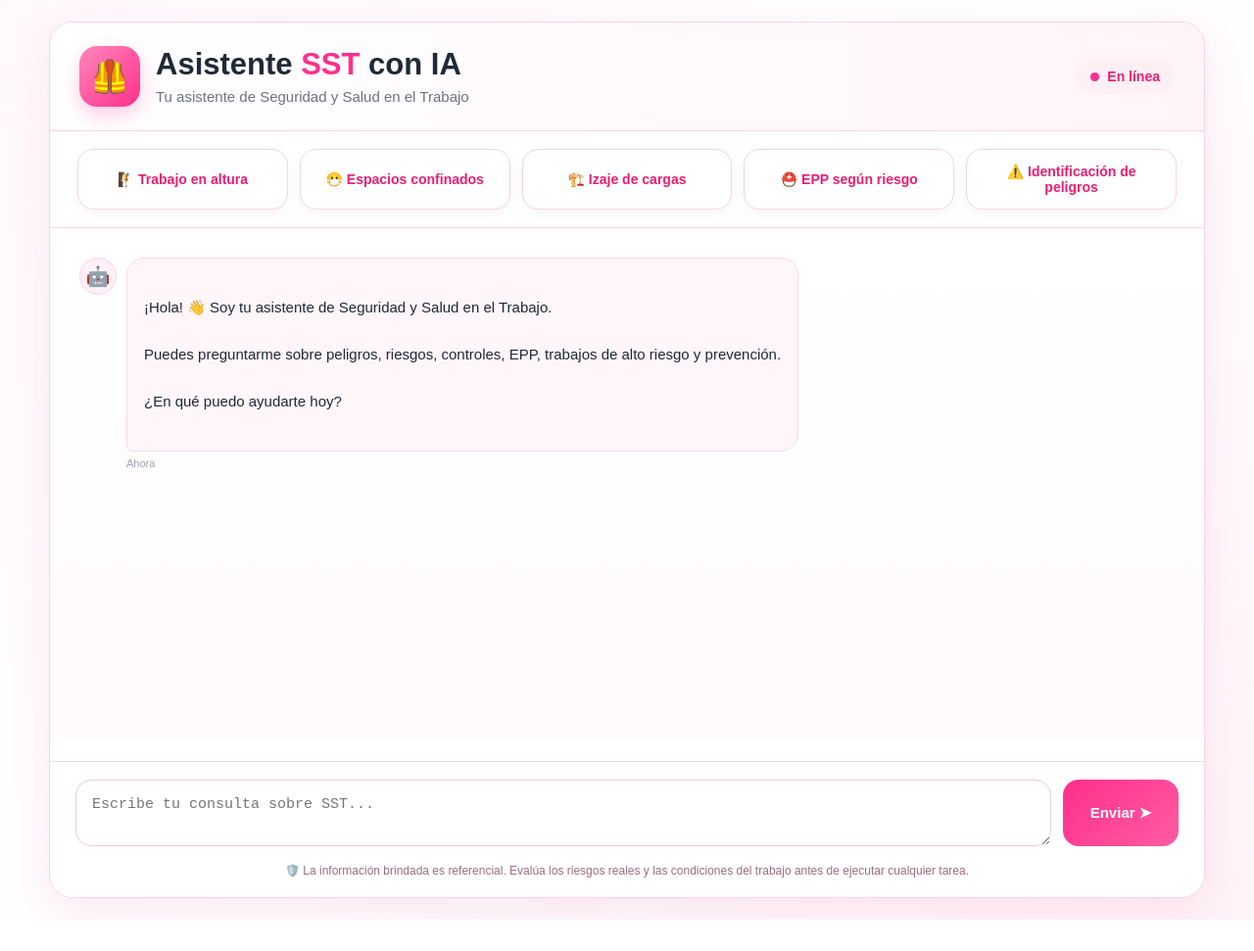
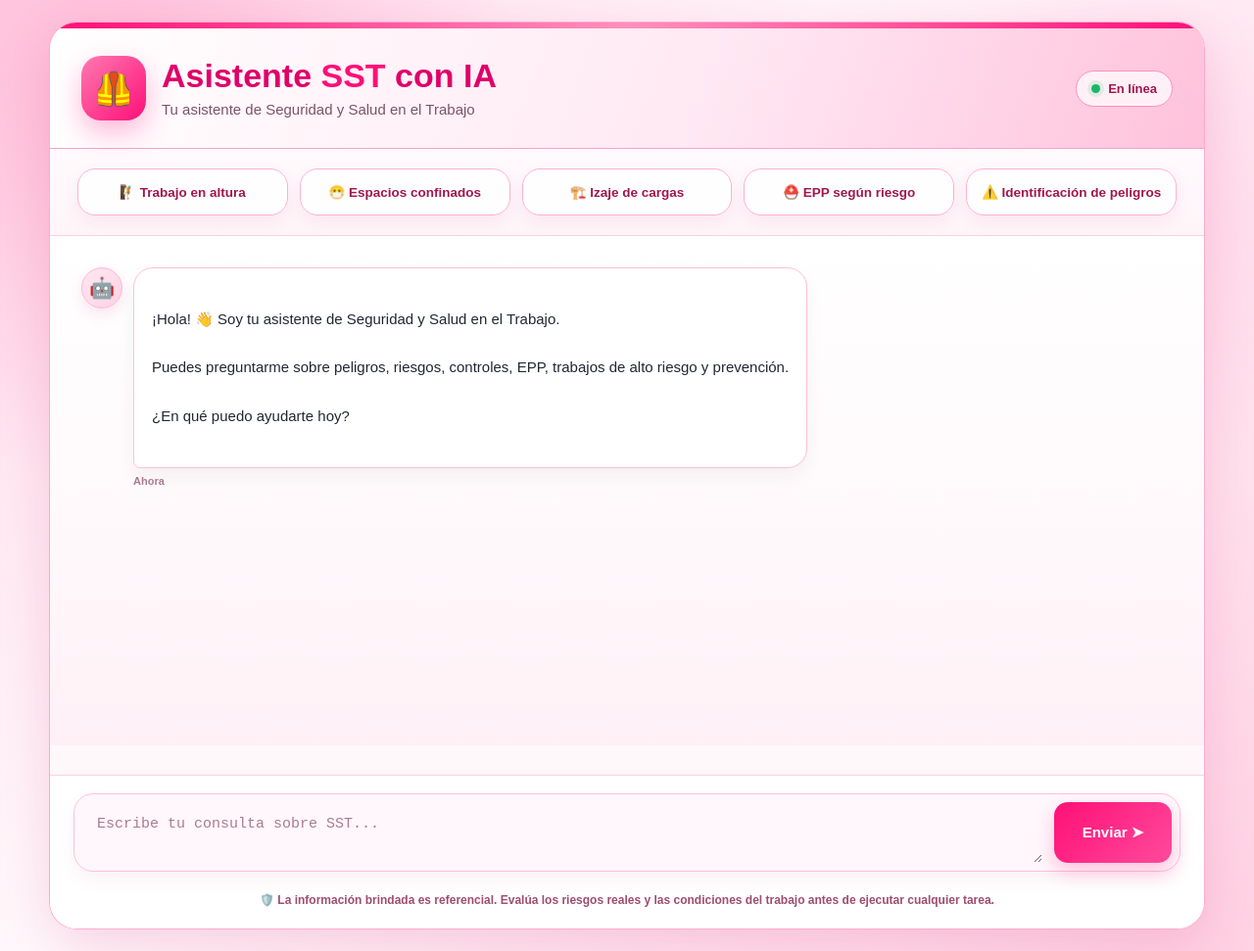
Before and after one commit to romerolagoserikapaola-source/Chatbot-SST, a plain HTML site: page index.html in a window 1280 px wide. Shown: the whole page at 98% size. Before the commit the page ends 939 px from the top, so only its background shows below. Drawn offline with Linux system fonts and the light colour scheme.

Commit message:
Update index.html

```diff
--- a/index.html
+++ b/index.html
@@ -13,47 +13,98 @@
     }
 
     :root {
-      --rosa: #ff2f8b;
-      --rosa-oscuro: #e91e72;
-      --rosa-suave: #fff1f7;
-      --rosa-borde: #ffd1e4;
-      --texto: #1f2937;
+      --rosa: #ff0f78;
+      --rosa-2: #ff4f9d;
+      --rosa-oscuro: #c9005a;
+      --rosa-profundo: #9f174f;
+      --rosa-suave: #ffe7f1;
+      --rosa-borde: #ff9fc6;
+      --texto: #222733;
       --gris: #6b7280;
-      --fondo: #fffafb;
       --blanco: #ffffff;
     }
 
     body {
       font-family: Arial, Helvetica, sans-serif;
+      min-height: 100vh;
+      color: var(--texto);
+
       background:
+        radial-gradient(
+          circle at 10% 10%,
+          rgba(255, 15, 120, 0.16),
+          transparent 28%
+        ),
+        radial-gradient(
+          circle at 88% 18%,
+          rgba(255, 79, 157, 0.13),
+          transparent 24%
+        ),
         linear-gradient(
           135deg,
-          #fff8fb 0%,
-          #fff 50%,
-          #fff3f8 100%
+          #ffd9e9 0%,
+          #fff9fc 45%,
+          #ffd1e3 100%
         );
-      color: var(--texto);
-      min-height: 100vh;
+
+      padding: 22px;
     }
 
     .app {
-      width: min(1180px, 96%);
-      margin: 22px auto;
-      background: rgba(255, 255, 255, 0.96);
-      border: 1px solid var(--rosa-borde);
-      border-radius: 24px;
-      box-shadow: 0 16px 45px rgba(214, 51, 123, 0.10);
+      width: min(1180px, 100%);
+      margin: 0 auto;
+
+      background:
+        rgba(255, 255, 255, 0.96);
+
+      border:
+        1px solid rgba(255, 143, 189, 0.75);
+
+      border-radius: 28px;
+
+      box-shadow:
+        0 18px 55px rgba(201, 0, 90, 0.15);
+
       overflow: hidden;
+      position: relative;
     }
+
+    .app::before {
+      content: "";
+      display: block;
+      height: 6px;
+
+      background:
+        linear-gradient(
+          90deg,
+          #ff0f78,
+          #ff8fbd,
+          #ff0f78
+        );
+    }
+
+    /* =========================
+       ENCABEZADO
+    ========================== */
 
     .header {
       display: flex;
       justify-content: space-between;
       align-items: center;
+
       gap: 20px;
-      padding: 24px 30px;
-      background: linear-gradient(90deg, #fff 0%, #fff5f9 100%);
-      border-bottom: 1px solid var(--rosa-borde);
+      padding: 28px 32px;
+
+      background:
+        linear-gradient(
+          110deg,
+          #ffffff 0%,
+          #ffe9f3 56%,
+          #ffc2db 100%
+        );
+
+      border-bottom:
+        1px solid #ff9fc6;
     }
 
     .brand {
@@ -63,96 +114,187 @@
     }
 
     .logo {
-      width: 62px;
-      height: 62px;
-      border-radius: 18px;
+      width: 66px;
+      height: 66px;
+
+      border-radius: 20px;
+
       display: flex;
       align-items: center;
       justify-content: center;
-      font-size: 32px;
-      background: linear-gradient(135deg, #ff87bb, var(--rosa));
-      box-shadow: 0 8px 20px rgba(255, 47, 139, 0.24);
+
+      font-size: 33px;
+
+      background:
+        linear-gradient(
+          135deg,
+          #ff7ab1,
+          #ff0f78
+        );
+
+      box-shadow:
+        0 12px 28px rgba(255, 15, 120, 0.28);
     }
 
     .brand h1 {
-      font-size: 31px;
-      line-height: 1.1;
+      font-size: 34px;
+      line-height: 1.05;
+
+      color: #df0069;
+
+      font-weight: 800;
     }
 
     .brand h1 span {
-      color: var(--rosa);
+      color: #ff0f78;
     }
 
     .brand p {
-      margin-top: 6px;
-      color: var(--gris);
+      margin-top: 8px;
+
+      color: #7c5366;
+
       font-size: 15px;
+      font-weight: 500;
     }
 
+    /* =========================
+       ESTADO EN LÍNEA
+    ========================== */
+
     .online {
-      display: flex;
+      display: inline-flex;
       align-items: center;
+
       gap: 8px;
+
       padding: 10px 15px;
+
       border-radius: 999px;
-      background: #fff0f6;
-      color: var(--rosa-oscuro);
+
+      background:
+        rgba(255, 255, 255, 0.72);
+
+      color: var(--rosa-profundo);
+
+      border:
+        1px solid #ff8fbd;
+
       font-weight: 700;
-      font-size: 14px;
+      font-size: 13px;
     }
 
     .online-dot {
       width: 9px;
       height: 9px;
+
       border-radius: 50%;
-      background: var(--rosa);
+
+      background: #19b76a;
+
+      box-shadow:
+        0 0 0 4px rgba(25, 183, 106, 0.12);
     }
+
+    /* =========================
+       BOTONES RÁPIDOS
+    ========================== */
 
     .quick-actions {
       display: grid;
-      grid-template-columns: repeat(5, 1fr);
+
+      grid-template-columns:
+        repeat(5, 1fr);
+
       gap: 12px;
-      padding: 18px 28px;
-      border-bottom: 1px solid var(--rosa-borde);
-      background: #fff;
+
+      padding: 20px 28px;
+
+      background:
+        linear-gradient(
+          180deg,
+          #fffafd 0%,
+          #fff5f9 100%
+        );
+
+      border-bottom:
+        1px solid #ffd0e1;
     }
 
     .quick-btn {
-      border: 1px solid #f3d4e1;
-      background: #fff;
-      border-radius: 16px;
-      padding: 14px 12px;
+      border:
+        1px solid #ffb0d0;
+
+      background:
+        rgba(255, 255, 255, 0.90);
+
+      border-radius: 18px;
+
+      padding: 15px 12px;
+
       cursor: pointer;
-      color: var(--rosa-oscuro);
-      font-size: 14px;
+
+      color:
+        var(--rosa-profundo);
+
+      font-size: 13.5px;
       font-weight: 700;
+
       transition: 0.2s ease;
-      box-shadow: 0 5px 14px rgba(0, 0, 0, 0.04);
+
+      box-shadow:
+        0 7px 18px rgba(176, 23, 85, 0.07);
     }
 
     .quick-btn:hover {
-      transform: translateY(-2px);
-      border-color: var(--rosa);
-      background: var(--rosa-suave);
+      transform:
+        translateY(-3px);
+
+      border-color:
+        var(--rosa);
+
+      background:
+        linear-gradient(
+          135deg,
+          var(--rosa),
+          var(--rosa-2)
+        );
+
+      color: white;
+
+      box-shadow:
+        0 12px 28px rgba(255, 15, 120, 0.22);
     }
+
+    /* =========================
+       CHAT
+    ========================== */
 
     .chat-area {
       min-height: 520px;
-      max-height: 600px;
+      max-height: 620px;
+
       overflow-y: auto;
-      padding: 30px;
+
+      padding: 32px;
+
       background:
         linear-gradient(
           180deg,
-          rgba(255,255,255,1) 0%,
-          rgba(255,250,252,1) 100%
+          #ffffff 0%,
+          #fff8fb 62%,
+          #fff0f6 100%
         );
+
+      scroll-behavior: smooth;
     }
 
     .message-row {
       display: flex;
+
       margin-bottom: 22px;
-      gap: 10px;
+
+      gap: 11px;
     }
 
     .message-row.user {
@@ -163,128 +305,276 @@
       justify-content: flex-start;
     }
 
+    /* =========================
+       AVATAR IA
+    ========================== */
+
     .avatar {
-      width: 38px;
-      height: 38px;
+      width: 42px;
+      height: 42px;
+
       border-radius: 50%;
-      background: var(--rosa-suave);
+
+      background:
+        linear-gradient(
+          135deg,
+          #ffe8f2,
+          #ffd1e3
+        );
+
       display: flex;
       align-items: center;
       justify-content: center;
+
       flex-shrink: 0;
-      font-size: 20px;
-      border: 1px solid var(--rosa-borde);
+
+      font-size: 21px;
+
+      border:
+        1px solid #ffb6d3;
+
+      box-shadow:
+        0 6px 15px rgba(201, 0, 90, 0.10);
     }
 
     .message-content {
-      max-width: 72%;
+      max-width: 74%;
     }
 
+    /* =========================
+       BURBUJAS
+    ========================== */
+
     .bubble {
-      padding: 14px 17px;
-      border-radius: 18px;
-      line-height: 1.6;
+      padding: 15px 18px;
+
+      border-radius: 20px;
+
+      line-height: 1.65;
+
       white-space: pre-wrap;
+
       word-break: break-word;
+
       font-size: 15px;
+
+      box-shadow:
+        0 8px 18px rgba(56, 32, 43, 0.05);
     }
 
     .bot .bubble {
-      background: #fff6fa;
-      border: 1px solid #f8d9e6;
-      border-bottom-left-radius: 6px;
+      background: #ffffff;
+
+      border:
+        1px solid #ffc0d9;
+
+      border-bottom-left-radius: 7px;
     }
 
     .user .bubble {
-      background: linear-gradient(135deg, var(--rosa), #ff4f9a);
-      color: #fff;
-      border-bottom-right-radius: 6px;
-      box-shadow: 0 7px 18px rgba(255, 47, 139, 0.18);
+      background:
+        linear-gradient(
+          135deg,
+          #ff0f78,
+          #ff4f9d
+        );
+
+      color: white;
+
+      border-bottom-right-radius: 7px;
+
+      box-shadow:
+        0 10px 24px rgba(255, 15, 120, 0.25);
     }
 
     .time {
-      margin-top: 6px;
-      color: #9ca3af;
+      margin-top: 7px;
+
+      color: #aa7b90;
+
       font-size: 11px;
+      font-weight: 600;
     }
 
     .user .time {
       text-align: right;
     }
 
+    /* =========================
+       ESTADO IA
+    ========================== */
+
     .status {
-      min-height: 24px;
-      padding: 0 30px 8px;
-      color: var(--rosa-oscuro);
+      min-height: 30px;
+
+      padding:
+        2px 30px 10px;
+
+      color:
+        var(--rosa-oscuro);
+
       font-size: 13px;
-      font-weight: 600;
+
+      font-weight: 700;
+
+      background:
+        #fff8fb;
     }
 
+    /* =========================
+       ÁREA PARA ESCRIBIR
+    ========================== */
+
     .input-wrapper {
-      padding: 18px 26px;
-      border-top: 1px solid var(--rosa-borde);
-      background: #fff;
+      padding:
+        18px 24px 22px;
+
+      border-top:
+        1px solid #ffd0e1;
+
+      background: white;
     }
 
     .input-box {
       display: flex;
+
       gap: 12px;
+
       align-items: stretch;
+
+      background:
+        #fff7fb;
+
+      border:
+        1px solid #ffc0da;
+
+      border-radius: 20px;
+
+      padding: 8px;
+
+      box-shadow:
+        0 8px 20px rgba(201, 0, 90, 0.06);
     }
 
     textarea {
       flex: 1;
+
       min-height: 58px;
-      max-height: 140px;
+      max-height: 150px;
+
       resize: vertical;
-      border: 1px solid #eccbd8;
-      border-radius: 16px;
-      padding: 16px;
+
+      border: none;
+
+      background: transparent;
+
+      border-radius: 14px;
+
+      padding: 14px 15px;
+
       font-size: 15px;
+
       outline: none;
-      transition: 0.2s;
+
+      color:
+        var(--texto);
     }
 
-    textarea:focus {
-      border-color: var(--rosa);
-      box-shadow: 0 0 0 4px rgba(255, 47, 139, 0.08);
+    textarea::placeholder {
+      color: #aa7b90;
     }
 
+    .input-box:focus-within {
+      border-color:
+        var(--rosa);
+
+      box-shadow:
+        0 0 0 4px rgba(255, 15, 120, 0.10),
+        0 10px 24px rgba(201, 0, 90, 0.08);
+    }
+
+    /* =========================
+       BOTÓN ENVIAR
+    ========================== */
+
     .send-btn {
-      min-width: 118px;
+      min-width: 120px;
+
       border: none;
-      border-radius: 16px;
-      background: linear-gradient(135deg, var(--rosa), #ff5ca3);
-      color: #fff;
+
+      border-radius: 14px;
+
+      background:
+        linear-gradient(
+          135deg,
+          #ff0f78,
+          #ff4b9b
+        );
+
+      color: white;
+
       font-size: 15px;
-      font-weight: 700;
+
+      font-weight: 800;
+
       cursor: pointer;
+
+      padding: 0 18px;
+
       transition: 0.2s ease;
+
+      box-shadow:
+        0 9px 20px rgba(255, 15, 120, 0.22);
     }
 
     .send-btn:hover {
-      transform: translateY(-1px);
-      box-shadow: 0 8px 20px rgba(255, 47, 139, 0.22);
+      transform:
+        translateY(-1px);
+
+      box-shadow:
+        0 12px 26px rgba(255, 15, 120, 0.30);
     }
 
     .send-btn:disabled {
       opacity: 0.55;
+
       cursor: not-allowed;
+
       transform: none;
-      box-shadow: none;
     }
 
+    /* =========================
+       PIE DE PÁGINA
+    ========================== */
+
     .footer {
-      padding: 0 26px 20px;
+      padding:
+        0 26px 22px;
+
       text-align: center;
-      color: #9b6d81;
+
+      color: #9f4c70;
+
       font-size: 12px;
-      background: #fff;
+
+      font-weight: 600;
+
+      background: white;
     }
 
+    /* =========================
+       CELULAR
+    ========================== */
+
     @media (max-width: 900px) {
+
+      body {
+        padding: 12px;
+      }
+
       .quick-actions {
-        grid-template-columns: repeat(2, 1fr);
+        grid-template-columns:
+          repeat(2, 1fr);
       }
 
       .message-content {
@@ -293,25 +583,38 @@
     }
 
     @media (max-width: 640px) {
+
+      body {
+        padding: 0;
+      }
+
       .app {
         width: 100%;
+
         margin: 0;
+
         border-radius: 0;
+
         min-height: 100vh;
       }
 
       .header {
         align-items: flex-start;
+
         padding: 20px;
       }
 
       .logo {
-        width: 52px;
-        height: 52px;
+        width: 54px;
+        height: 54px;
       }
 
       .brand h1 {
-        font-size: 24px;
+        font-size: 25px;
+      }
+
+      .brand p {
+        font-size: 13px;
       }
 
       .online {
@@ -319,13 +622,17 @@
       }
 
       .quick-actions {
-        grid-template-columns: 1fr 1fr;
+        grid-template-columns:
+          1fr 1fr;
+
         padding: 14px;
       }
 
       .chat-area {
         min-height: 480px;
-        padding: 18px 14px;
+
+        padding:
+          20px 14px;
       }
 
       .message-content {
@@ -333,7 +640,7 @@
       }
 
       .input-wrapper {
-        padding: 14px;
+        padding: 12px;
       }
 
       .input-box {
@@ -344,12 +651,16 @@
         min-height: 50px;
       }
     }
+
   </style>
+
 </head>
 
 <body>
 
 <div class="app">
+
+  <!-- ENCABEZADO -->
 
   <header class="header">
 
@@ -360,6 +671,7 @@
       </div>
 
       <div>
+
         <h1>
           Asistente <span>SST</span> con IA
         </h1>
@@ -367,17 +679,23 @@
         <p>
           Tu asistente de Seguridad y Salud en el Trabajo
         </p>
+
       </div>
 
     </div>
 
     <div class="online">
+
       <div class="online-dot"></div>
+
       En línea
+
     </div>
 
   </header>
 
+
+  <!-- BOTONES RÁPIDOS -->
 
   <section class="quick-actions">
 
@@ -388,12 +706,14 @@
       🧗 Trabajo en altura
     </button>
 
+
     <button
       class="quick-btn"
       onclick="usarPregunta('¿Cuáles son los principales riesgos y controles en espacios confinados?')"
     >
       😷 Espacios confinados
     </button>
+
 
     <button
       class="quick-btn"
@@ -402,12 +722,14 @@
       🏗️ Izaje de cargas
     </button>
 
+
     <button
       class="quick-btn"
       onclick="usarPregunta('¿Qué EPP debo considerar según los riesgos de la actividad?')"
     >
       ⛑️ EPP según riesgo
     </button>
+
 
     <button
       class="quick-btn"
@@ -418,6 +740,8 @@
 
   </section>
 
+
+  <!-- CHAT -->
 
   <main
     id="chat"
@@ -451,11 +775,15 @@ Puedes preguntarme sobre peligros, riesgos, controles, EPP, trabajos de alto rie
   </main>
 
 
+  <!-- ESTADO -->
+
   <div
     id="status"
     class="status"
   ></div>
 
+
+  <!-- ÁREA DE CONSULTA -->
 
   <section class="input-wrapper">
 
@@ -466,6 +794,7 @@ Puedes preguntarme sobre peligros, riesgos, controles, EPP, trabajos de alto rie
         placeholder="Escribe tu consulta sobre SST..."
         onkeydown="manejarEnter(event)"
       ></textarea>
+
 
       <button
         id="enviar"
@@ -480,8 +809,14 @@ Puedes preguntarme sobre peligros, riesgos, controles, EPP, trabajos de alto rie
   </section>
 
 
+  <!-- PIE -->
+
   <footer class="footer">
-      🛡️ La información brindada es referencial. Evalúa los riesgos reales y las condiciones del trabajo antes de ejecutar cualquier tarea.
+
+    🛡️ La información brindada es referencial.
+    Evalúa los riesgos reales y las condiciones del trabajo
+    antes de ejecutar cualquier tarea.
+
   </footer>
 
 </div>
@@ -489,9 +824,17 @@ Puedes preguntarme sobre peligros, riesgos, controles, EPP, trabajos de alto rie
 
 <script>
 
+  /* ========================================
+     WEBHOOK PRODUCCIÓN N8N
+  ======================================== */
+
   const WEBHOOK_URL =
     "https://romerolagoserikapaola.app.n8n.cloud/webhook/chatbot-sst";
 
+
+  /* ========================================
+     PREGUNTAS RÁPIDAS
+  ======================================== */
 
   function usarPregunta(texto) {
 
@@ -505,6 +848,10 @@ Puedes preguntarme sobre peligros, riesgos, controles, EPP, trabajos de alto rie
 
   }
 
+
+  /* ========================================
+     ENTER PARA ENVIAR
+  ======================================== */
 
   function manejarEnter(event) {
 
@@ -522,6 +869,10 @@ Puedes preguntarme sobre peligros, riesgos, controles, EPP, trabajos de alto rie
   }
 
 
+  /* ========================================
+     OBTENER HORA
+  ======================================== */
+
   function obtenerHora() {
 
     const ahora =
@@ -538,6 +889,10 @@ Puedes preguntarme sobre peligros, riesgos, controles, EPP, trabajos de alto rie
   }
 
 
+  /* ========================================
+     AGREGAR MENSAJES
+  ======================================== */
+
   function agregarMensaje(
     texto,
     tipo
@@ -553,6 +908,8 @@ Puedes preguntarme sobre peligros, riesgos, controles, EPP, trabajos de alto rie
     fila.className =
       `message-row ${tipo}`;
 
+
+    /* Avatar IA */
 
     if (tipo === "bot") {
 
@@ -624,6 +981,10 @@ Puedes preguntarme sobre peligros, riesgos, controles, EPP, trabajos de alto rie
   }
 
 
+  /* ========================================
+     ENVIAR CONSULTA
+  ======================================== */
+
   async function enviarMensaje() {
 
     const input =
@@ -645,6 +1006,8 @@ Puedes preguntarme sobre peligros, riesgos, controles, EPP, trabajos de alto rie
     }
 
 
+    /* Mostrar mensaje del usuario */
+
     agregarMensaje(
       mensaje,
       "user"
@@ -661,33 +1024,43 @@ Puedes preguntarme sobre peligros, riesgos, controles, EPP, trabajos de alto rie
       "Consultando...";
 
     status.textContent =
-        "🤖 El asistente está analizando tu consulta...";
+      "✨ El asistente está analizando tu consulta...";
 
 
     try {
+
+      /* Enviar a n8n */
 
       const response =
         await fetch(
           WEBHOOK_URL,
           {
+
             method:
               "POST",
 
             headers: {
+
               "Content-Type":
                 "application/json"
+
             },
 
             body:
               JSON.stringify(
                 {
+
                   mensaje:
                     mensaje
+
                 }
               )
+
           }
         );
 
+
+      /* Validar respuesta */
 
       if (!response.ok) {
 
@@ -714,12 +1087,15 @@ Puedes preguntarme sobre peligros, riesgos, controles, EPP, trabajos de alto rie
       }
 
 
+      /* Mostrar respuesta IA */
+
       agregarMensaje(
         respuesta,
         "bot"
       );
 
     }
+
 
     catch (error) {
 
@@ -735,6 +1111,7 @@ Puedes preguntarme sobre peligros, riesgos, controles, EPP, trabajos de alto rie
       );
 
     }
+
 
     finally {
 
```
Lines whose indentation alone changed are shown as unchanged.
